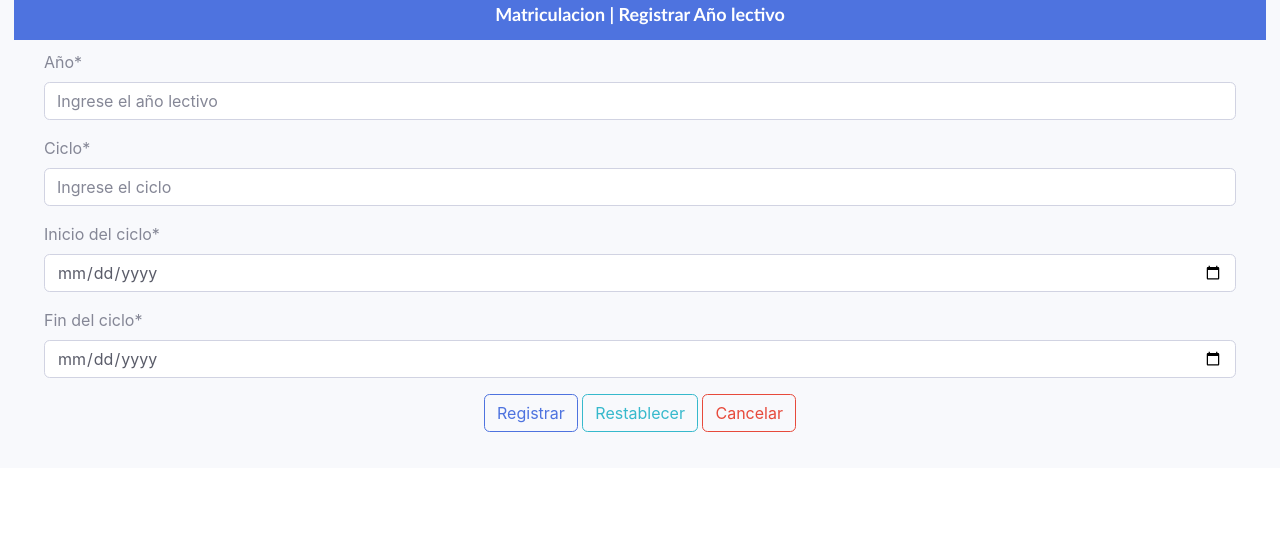
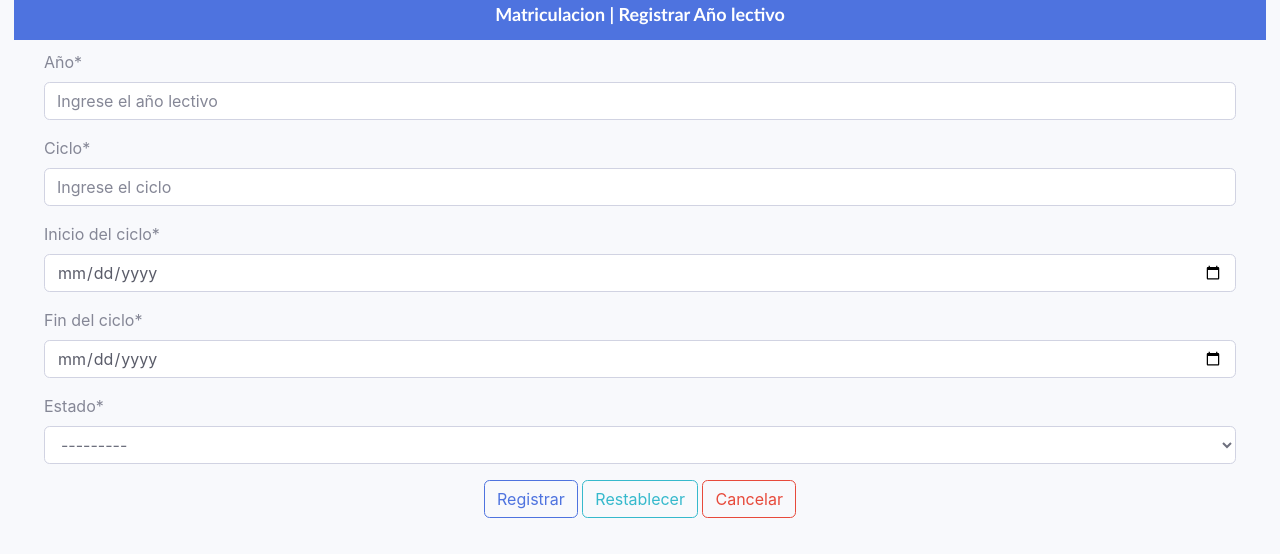
Before and after one commit to rtigrero1983/AmbienteDesarrolloPython, a Django app: page /Crear_Aniolectivo/ in a window 1280 px wide. Shown: the top 557 px of the page. Run offline with Django 3.2, Linux system fonts and the light colour scheme; data comes from the database, SQL or seed files in the repository; some libraries are stand-ins or nearby versions.

Commit message:
"arreglo de anio_electivo"

```diff
--- a/sistemaAcademico/Apps/GestionAcademica/Controladores/Matriculacion/Estructura_view_aniolectivo.py
+++ b/sistemaAcademico/Apps/GestionAcademica/Controladores/Matriculacion/Estructura_view_aniolectivo.py
@@ -1,3 +1,4 @@
+from django.db.models import Q
 from django.views.generic import ListView, CreateView, UpdateView
 from django.urls import reverse_lazy
 from sistemaAcademico.Apps.GestionAcademica.Forms.Matriculacion.forms_matriculacion import *
@@ -8,7 +9,7 @@ class List_AnioLectivo (ListView):
     model = MantAnioLectivo
     template_name = 'sistemaAcademico/Matriculacion/Aniolectivo/Aniolectivo.html'
     context_object_name = 'anio_lectivo'
-    queryset = MantAnioLectivo.objects.filter(id_genr_estado=97)
+    queryset = MantAnioLectivo.objects.filter(Q(id_genr_estado=97) | Q(id_genr_estado=99) |Q(id_genr_estado=1784))
 
 class UpdateAniolectivo (UpdateView):
     model = MantAnioLectivo
--- a/sistemaAcademico/Apps/GestionAcademica/Diccionario/Estructuras_tablas_mant.py
+++ b/sistemaAcademico/Apps/GestionAcademica/Diccionario/Estructuras_tablas_mant.py
@@ -126,7 +126,7 @@ class MantAnioLectivo(models.Model):
     fecha_incio_ciclo = models.DateField(blank=False, null=False)
     fecha_fin_ciclo = models.DateField(blank=False, null=False)
     id_genr_estado = models.ForeignKey(GenrGeneral, on_delete=models.CASCADE, blank=False, null=False,
-                                       related_name="fk_aniolectivo_estado", db_column='id_genr_estado', default=97)
+                                       related_name="fk_aniolectivo_estado", db_column='id_genr_estado', validators=[anio_lectivos])
 
     class Meta:
         verbose_name = 'Año lectivo',
--- a/sistemaAcademico/Apps/GestionAcademica/Forms/Matriculacion/forms_matriculacion.py
+++ b/sistemaAcademico/Apps/GestionAcademica/Forms/Matriculacion/forms_matriculacion.py
@@ -1,3 +1,5 @@
+from django.db.models import Q
+
 from sistemaAcademico.Apps.GestionAcademica.Diccionario.Estructuras_tablas_mant import *
 from django import forms
 
@@ -10,15 +12,21 @@ class Aniolectivo (forms.ModelForm):
         fields = ['anio',
                   'ciclo',
                   'fecha_incio_ciclo',
-                  'fecha_fin_ciclo']
+                  'fecha_fin_ciclo',
+                  'id_genr_estado']
         labels = {'anio': 'Año',
                   'ciclo': 'Ciclo',
                   'fecha_incio_ciclo': 'Inicio del ciclo',
-                  'fecha_fin_ciclo': 'Fin del ciclo'}
+                  'fecha_fin_ciclo': 'Fin del ciclo',
+                  'id_genr_estado':'Estado'}
         widgets = {'anio': forms.NumberInput(attrs={"class": "form-control", "placeholder": "Ingrese el año lectivo"}),
                    'ciclo': forms.NumberInput(attrs={"class": "form-control", "placeholder": "Ingrese el ciclo"}),
                    'fecha_incio_ciclo': forms.DateTimeInput(attrs={"class": "form-control text-dark", "type": "date"}),
                    'fecha_fin_ciclo': forms.DateTimeInput(attrs={"class": "form-control text-dark", "type": "date"})}
+
+    def __init__(self, *args, **kwargs):
+        super(Aniolectivo, self).__init__(*args, **kwargs)
+        self.fields['id_genr_estado'].queryset = GenrGeneral.objects.filter(Q(idgenr_general=97) | Q(idgenr_general=99) | Q(idgenr_general=1784))
 
 class UpAniolectivo (forms.ModelForm):
     class Meta:
@@ -26,15 +34,23 @@ class UpAniolectivo (forms.ModelForm):
         fields = ['anio',
                   'ciclo',
                   'fecha_incio_ciclo',
-                  'fecha_fin_ciclo']
+                  'fecha_fin_ciclo',
+                  'id_genr_estado'
+                  ]
         labels = {'anio': 'Año',
                   'ciclo': 'Ciclo',
                   'fecha_incio_ciclo': 'Inicio del ciclo',
-                  'fecha_fin_ciclo': 'Fin del ciclo'}
+                  'fecha_fin_ciclo': 'Fin del ciclo',
+                  'id_genr_estado':'Estado'
+                  }
         widgets = {'anio': forms.NumberInput(attrs={"class": "form-control"}),
                    'ciclo': forms.NumberInput(attrs={"class": "form-control"}),
                    'fecha_incio_ciclo': forms.DateInput(attrs={"class": "form-control text-dark"}),
-                   'fecha_fin_ciclo': forms.DateInput(attrs={"class": "form-control text-dark"})}
+                   'fecha_fin_ciclo': forms.DateInput(attrs={"class": "form-control text-dark"}),
+                   }
+    def __init__(self, *args, **kwargs):
+        super(UpAniolectivo, self).__init__(*args, **kwargs)
+        self.fields['id_genr_estado'].queryset = GenrGeneral.objects.filter(Q(idgenr_general=97) | Q(idgenr_general=99) | Q(idgenr_general=1784))
 
 
 
--- a/templates/sistemaAcademico/Matriculacion/Aniolectivo/Aniolectivo.html
+++ b/templates/sistemaAcademico/Matriculacion/Aniolectivo/Aniolectivo.html
@@ -11,7 +11,7 @@
 {% endblock footer %}
 {% block contenido_principal %}
 
-<header class="cuadro_titulo rounded bg-gradient-primary text-center"> <h4 class="title text-light"> Mantenimiento | Año Lectivo </h4></header>
+<header class="cuadro_titulo rounded bg-gradient-primary text-center"> <h4 class="title text-light"> Mantenimiento | Año Lectivos </h4></header>
 
 <br/>
      <a href="{% url 'Academico:crearAniolectivo' %}" class="btn bg-gradient-primary text-light"  id="registrar">Agregar </a>
@@ -31,6 +31,7 @@
                       <th>Ciclo</th>
                         <th>Inicio del ciclo</th>
                         <th>Fin del ciclo</th>
+                        <th>Estado</th>
                         <th>Acciones</th>
                     </tr>
                   </thead>
@@ -42,6 +43,7 @@
                       <td>{{Aniolectivo.ciclo}}</td>
                         <td>{{Aniolectivo.fecha_incio_ciclo}}</td>
                         <td>{{Aniolectivo.fecha_fin_ciclo}}</td>
+                        <td>{{Aniolectivo.id_genr_estado}}</td>
                       <td align="center">
                           <a href="{% url 'Academico:editarAniolectivo' Aniolectivo.id_anio_lectivo %}" class="btn bg-gradient-primary text-light" title="Editar"><i class="fas fa-info-circle"></i></a>
                           <a href="{% url 'Academico:eliminarAniolectivo' Aniolectivo.id_anio_lectivo %}" class="btn bg-gradient-danger text-light" title="Eliminar"><i class="fas fa-exclamation-triangle"></i></a>
```
Also changed, not shown: sistemaAcademico/Apps/Validaciones.py (+12 -0 lines).
